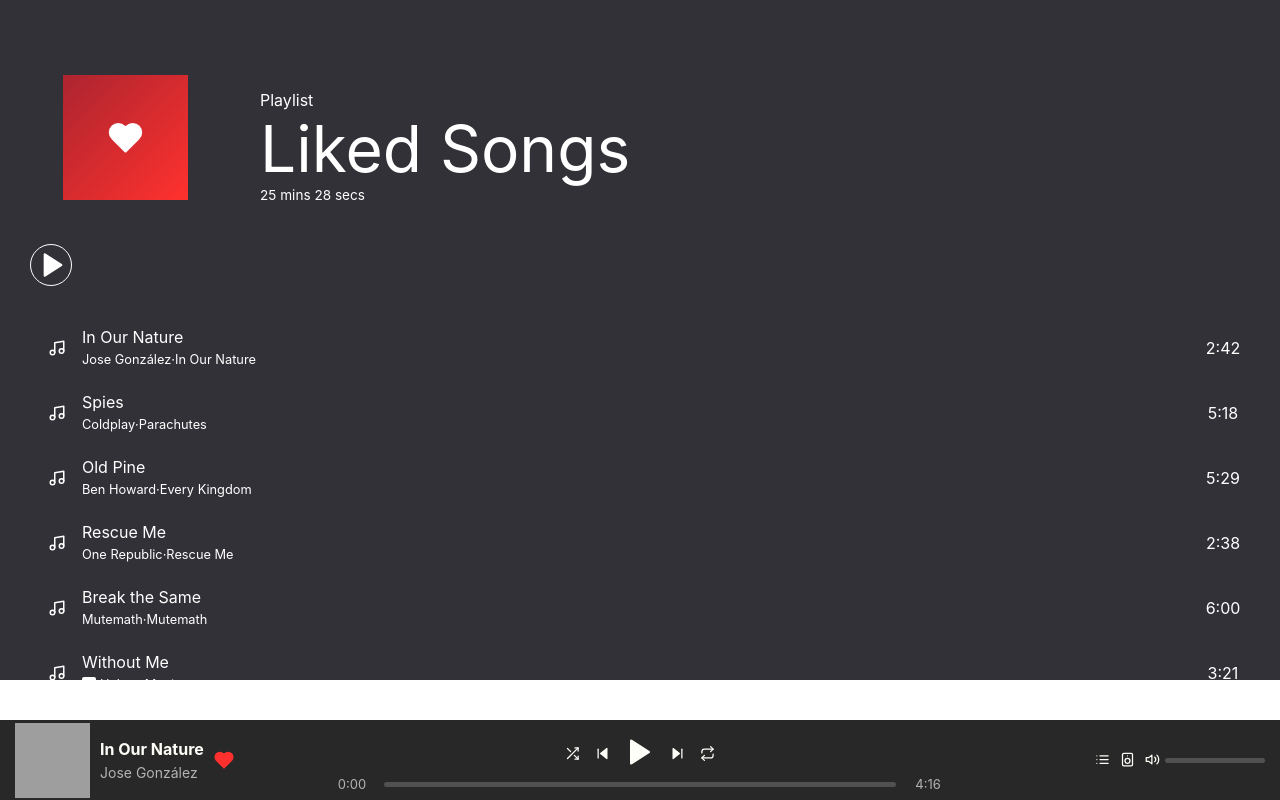
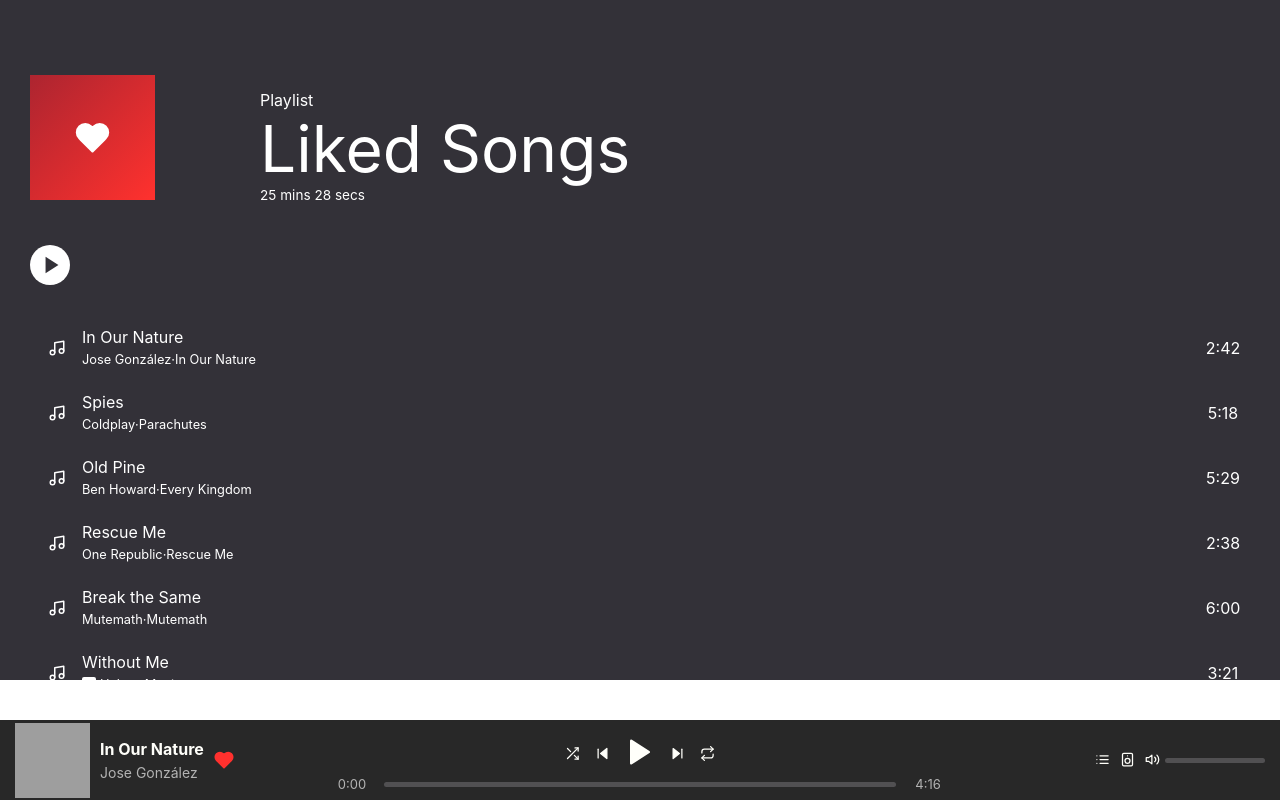
Before and after one commit to vb-redify/redify, a React (Create React App) app in the folder client/: page / in a window 1280 px wide. Built offline with nearby package versions, Linux system fonts and the light colour scheme; grey boxes are pictures that could not be loaded.

Commit message:
Update play button component  with white fill

```diff
--- a/client/src/components/play-button/play-button.component.jsx
+++ b/client/src/components/play-button/play-button.component.jsx
@@ -3,10 +3,10 @@
 import { ReactComponent as Play } from '../../assets/icons/play.svg';
 
 const styles = {
-  height: '28px',
-  width: '28px',
-  fill: 'white',
-  stroke: 'white',
+  height: '22px',
+  width: '22px',
+  fill: '#333138',
+  stroke: 'none',
 };
 
 const PlaylistPlayer = () => (
--- a/client/src/components/play-button/play-button.styles.scss
+++ b/client/src/components/play-button/play-button.styles.scss
@@ -14,21 +14,19 @@
   width: 40px;
   height: 40px;
   border-radius: 50px;
-  border: 1px solid white;
-  transition: .5s, .5s;
+  background-color: white;
+  transition: all .2s ease-in-out;
 }
 
 .play-image-container:hover {
   transform: scale(1.1);
-  transition: .5s, .5s;
 }
 
 .play-image-container .play-image {
   margin-left: 3px;
-  transition: .5s, .5s;
+  transition: all .2s ease-in-out;
 }
 
 .play-image-container:hover .play-image {
   transform: scale(1.1);
-  transition: .5s, .5s;
 }
--- a/client/src/components/playlist-image/playlist-image.styles.scss
+++ b/client/src/components/playlist-image/playlist-image.styles.scss
@@ -2,10 +2,10 @@
   display: flex;
   flex-direction: column;
   justify-content: flex-end;
-  align-items: center;
+  align-items: flex-start;
   width: 100%;
   height: 100%;
-  margin: auto auto;
+  margin-left: 30px;
   overflow: hidden;
 }
 
```
